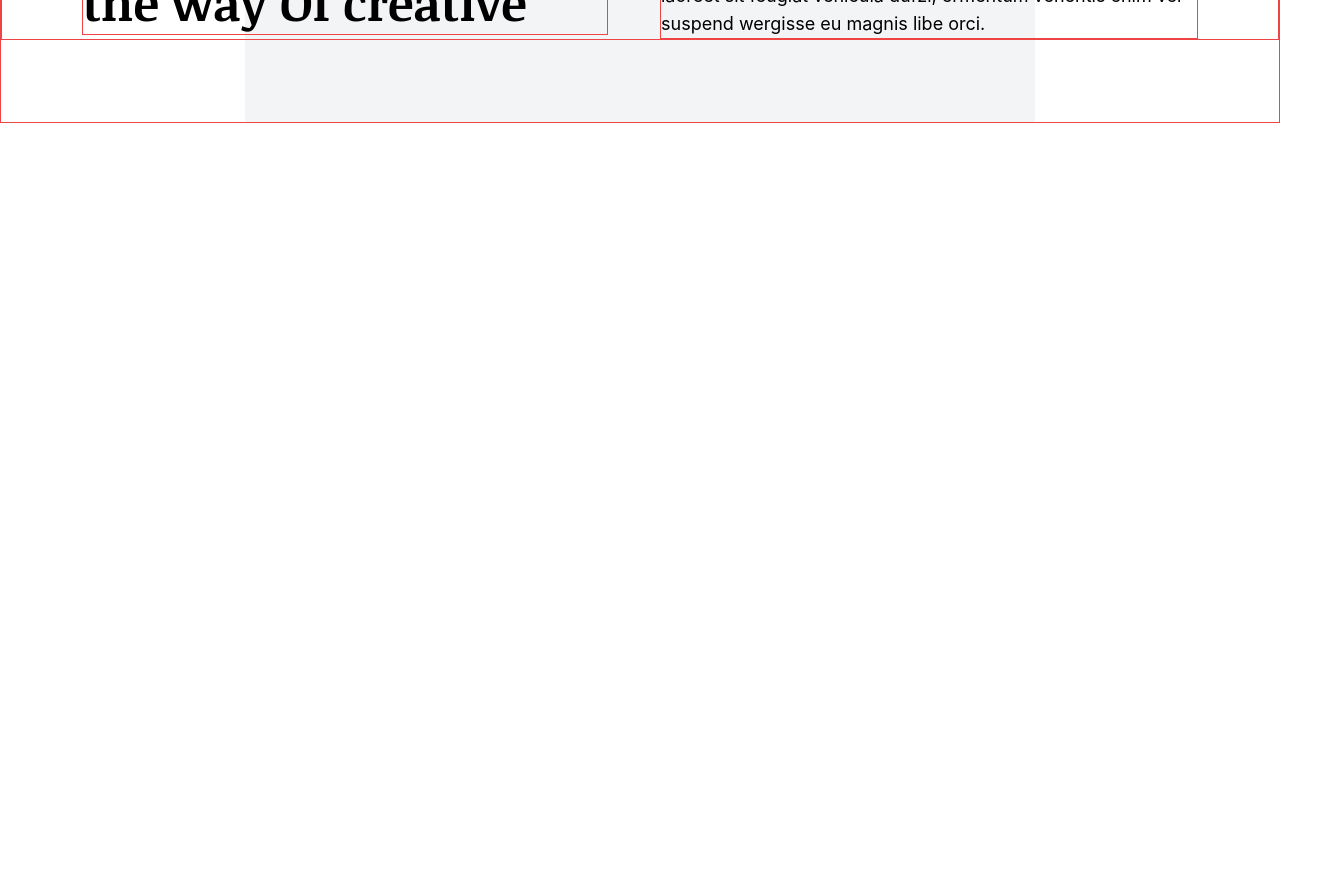
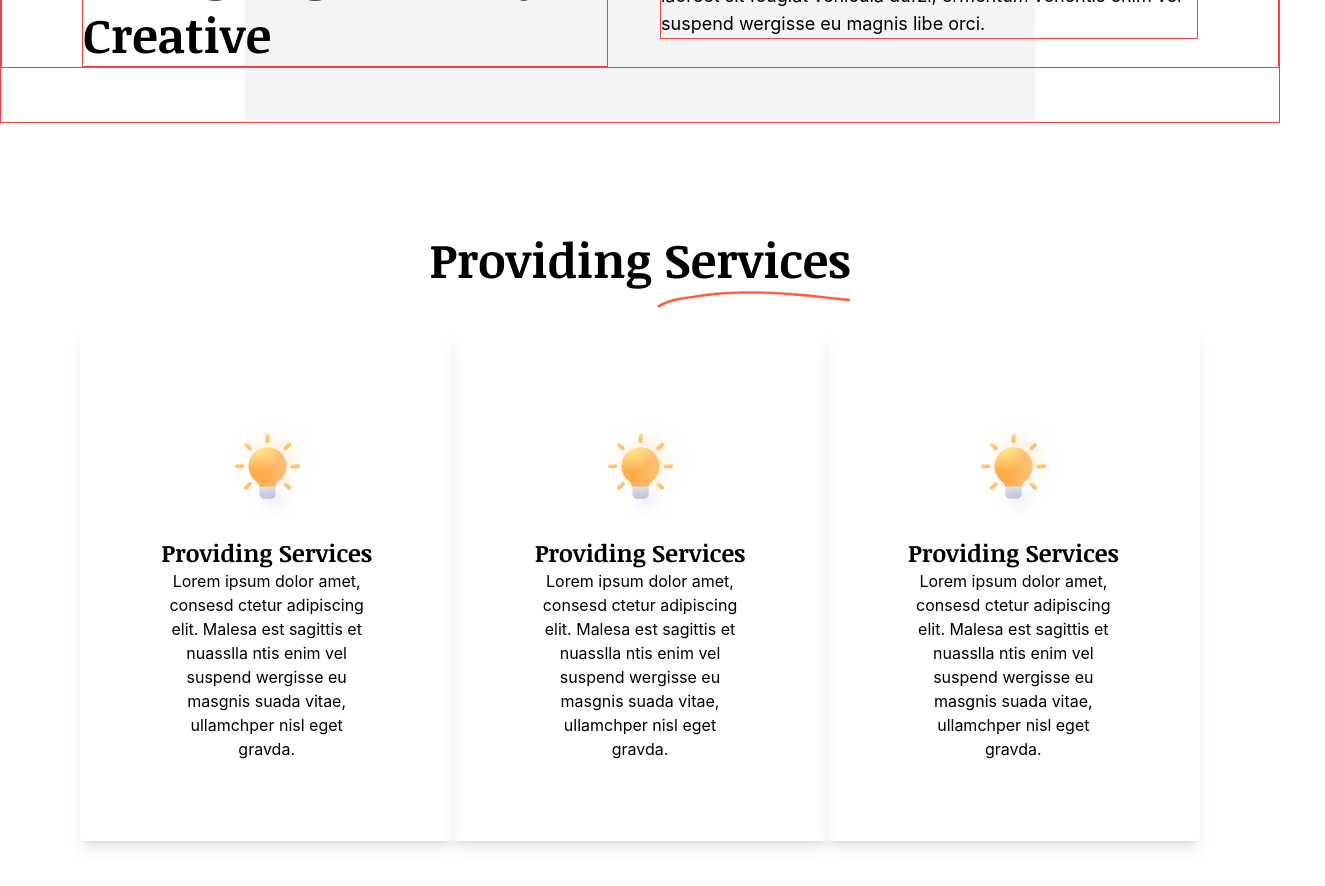
Before and after one commit to Avi-s-Work/alex, a Next.js app: page /fullpage in a window 1280 px wide. Shown: the part 1240-2126 px from the top of the page, 1325 px wide, since content can reach past the window. Before the commit the page ends 1363 px from the top, so only its background shows below. Built offline with nearby package versions, Linux system fonts and the light colour scheme.

Commit message:
working_on_services

```diff
--- a/components/global.js
+++ b/components/network.js
@@ -1,4 +1,4 @@
-export default function Global() {
+export default function Network() {
   return (
     <>
       <section className="border border-red-500 flex items-center justify-center relative pt-32">
@@ -12,7 +12,7 @@ export default function Global() {
               style={{ lineHeight: "63px" }}
               className="font-noticia text-5xl"
             >
-              A Global network of Talent That changeing the way Of creative
+              A Global Network Of Talent That Changeing The Way Of Creative
             </h1>
           </div>
           <div
--- /dev/null
+++ b/components/services.js
@@ -0,0 +1,94 @@
+import Image from "next/image";
+export default function services() {
+  return (
+    <>
+      <section className="flex flex-col items-center py-28">
+        {/* Heading  */}
+        <div className="grid grid-rows-2">
+          <div>
+            <h1 className="text-5xl font-noticia">Providing Services</h1>
+          </div>
+          <div className="flex items-center justify-end mb-4">
+            <Image
+              src="/images/Heading_Lines/services_line.png"
+              alt="services_line"
+              width="194"
+              height="17"
+            />
+          </div>
+        </div>
+        {/* Cards */}
+        <div className="w-full xl:px-96 lg:px-20 md:px-20 sm:px-10 px-10 grid grid-cols-3">
+          {/* Single Card */}
+          <div className="rounded shadow-lg flex flex-col items-center p-20">
+            <div className="flex items-center justify-end mb-4">
+              <Image
+                src="/images/Idea.png"
+                alt="services_line"
+                width="110"
+                height="110"
+              />
+            </div>
+            <div>
+              <h1 className="text-2xl font-noticia">Providing Services</h1>
+            </div>
+            <div>
+              <p className="text-base text-center">
+                Lorem ipsum dolor amet, consesd ctetur adipiscing elit. Malesa
+                est sagittis et nuasslla ntis enim vel suspend wergisse eu
+                masgnis suada vitae, ullamchper nisl eget gravda.
+              </p>
+            </div>
+          </div>
+          {/* Single Card */}
+          <div className="rounded shadow-lg flex flex-col items-center p-20">
+            <div className="flex items-center justify-end mb-4">
+              <Image
+                src="/images/Idea.png"
+                alt="services_line"
+                width="110"
+                height="110"
+              />
+            </div>
+            <div>
+              <h1 className="text-2xl font-noticia">Providing Services</h1>
+            </div>
+            <div>
+              <p className="text-base text-center">
+                Lorem ipsum dolor amet, consesd ctetur adipiscing elit. Malesa
+                est sagittis et nuasslla ntis enim vel suspend wergisse eu
+                masgnis suada vitae, ullamchper nisl eget gravda.
+              </p>
+            </div>
+          </div>
+          {/* Single Card */}
+          <div className="rounded shadow-lg flex flex-col items-center p-20">
+            <div className="flex items-center justify-end mb-4">
+              <Image
+                src="/images/Idea.png"
+                alt="services_line"
+                width="110"
+                height="110"
+              />
+            </div>
+            <div>
+              <h1 className="text-2xl font-noticia">Providing Services</h1>
+            </div>
+            <div>
+              <p className="text-base text-center">
+                Lorem ipsum dolor amet, consesd ctetur adipiscing elit. Malesa
+                est sagittis et nuasslla ntis enim vel suspend wergisse eu
+                masgnis suada vitae, ullamchper nisl eget gravda.
+              </p>
+            </div>
+          </div>
+        </div>
+        {/* Gray Portion  */}
+        <div
+          style={{ width: "1370px", height: "265px" }}
+          className="bg-gray-100 mt-72"
+        ></div>
+      </section>
+    </>
+  );
+}
--- a/pages/fullpage.js
+++ b/pages/fullpage.js
@@ -1,13 +1,15 @@
 import Hero from "../components/hero";
-import Global from "../components/global";
+import Network from "../components/network";
 import Dummy from "../components/dummy";
+import Services from "../components/services";
 
 export default function Fullpage() {
   return (
     <>
       <Hero />
-      <Global />
+      <Network />
       <Dummy />
+      <Services />
     </>
   );
 }
```
Also changed, not shown: public/images/Heading_Lines/services_line.png (added).
